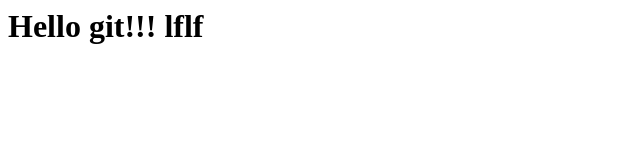
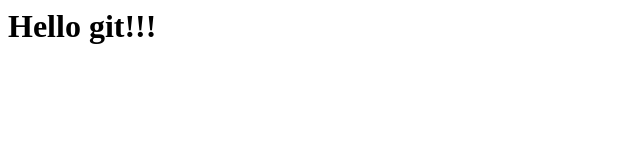
Before and after one commit to vt789/1, a plain HTML site: page index.html in a window 1280 px wide. Shown: the whole page, without its empty margins (0-640 px from the left). Drawn offline with Linux system fonts and the light colour scheme.

Commit message:
Revert "wrong commit"
This reverts commit 4f47ed3faf0be6c9ba2beef2429053fc81817839.

```diff
--- a/index.html
+++ b/index.html
@@ -1 +1 @@
-<h1>Hello git!!! lflf</h1>
+<h1>Hello git!!!</h1>
```
